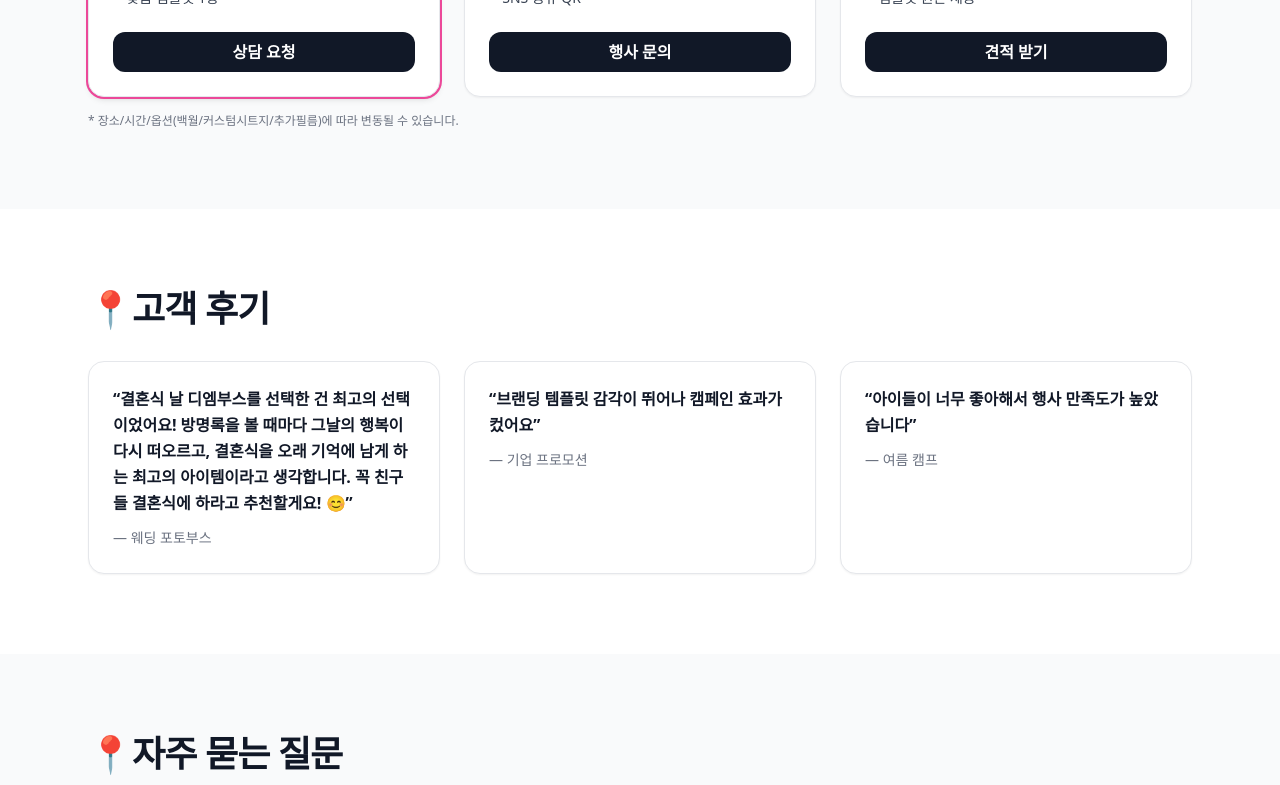
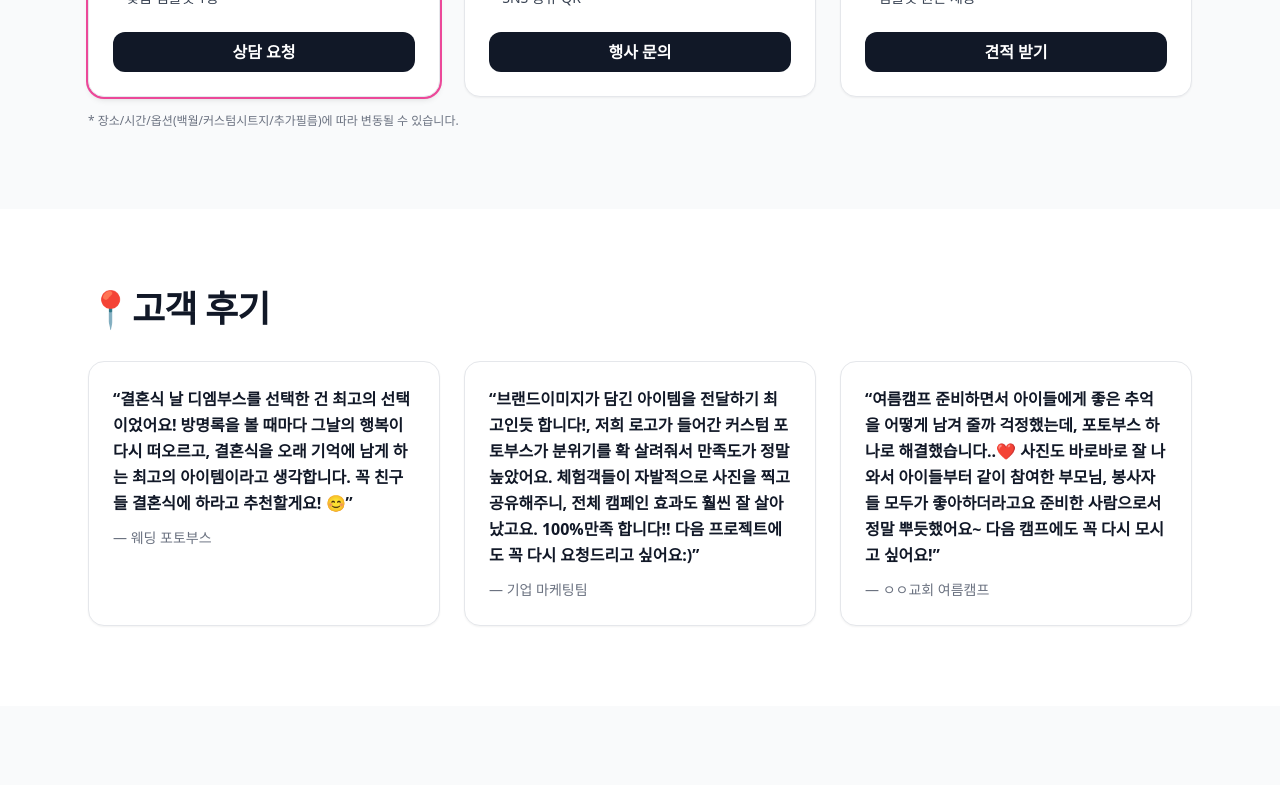
Before and after one commit to dm-booth/dmbooth, a Next.js app: page / in a window 1280 px wide. Shown: the part 5315-6100 px from the top of the page. Built offline with nearby package versions, Linux system fonts and the light colour scheme.

Commit message:
Update page.tsx

```diff
--- a/app/page.tsx
+++ b/app/page.tsx
@@ -300,7 +300,7 @@ export default function HomePage() {
               <p className="text-gray-600 mt-3">행사 규모와 시간에 따라 맞춤 견적을 드립니다. (부가세 별도)</p>
             </div>
             <span className="inline-flex items-center gap-2 px-3 py-1 rounded-full bg-pink-100 text-pink-700 text-xs font-bold">
-              겨울 이벤트 ~ 11/31 · 35만원 특가(조건부)
+              겨울 이벤트 ~ 02/28 · 35만원 특가(조건부)
             </span>
           </div>
 
@@ -345,8 +345,27 @@ export default function HomePage() {
                 ],
                 a: "웨딩 포토부스",
               },
-              { q: "브랜딩 템플릿 감각이 뛰어나 캠페인 효과가 컸어요", a: "기업 프로모션" },
-              { q: "아이들이 너무 좋아해서 행사 만족도가 높았습니다", a: "여름 캠프" },
+              {
+  q: [
+     "브랜드이미지가 담긴 아이템을 전달하기 최고인듯 합니다!,",
+    "저희 로고가 들어간 커스텀 포토부스가 분위기를 확 살려줘서 만족도가 정말 높았어요.",
+    "체험객들이 자발적으로 사진을 찍고 공유해주니,",
+    "전체 캠페인 효과도 훨씬 잘 살아났고요.",
+    "100%만족 합니다!! 다음 프로젝트에도 꼭 다시 요청드리고 싶어요:)"
+  ],
+  a: "기업 마케팅팀"
+},
+{
+  q: [
+   "여름캠프 준비하면서 아이들에게 좋은 추억을 어떻게 남겨 줄까 걱정했는데,",
+    "포토부스 하나로 해결했습니다..❤",
+    "사진도 바로바로 잘 나와서 아이들부터",
+    "같이 참여한 부모님, 봉사자들 모두가 좋아하더라고요",
+    "준비한 사람으로서 정말 뿌듯했어요~",
+    "다음 캠프에도 꼭 다시 모시고 싶어요!"
+  ],
+  a: "ㅇㅇ교회 여름캠프"
+},
             ].map((r, i) => (
               <blockquote key={i} className="rounded-2xl border p-6 bg-white shadow-sm">
                 <p className="font-semibold leading-relaxed">“{Array.isArray(r.q) ? r.q.join(" ") : r.q}”</p>
```
